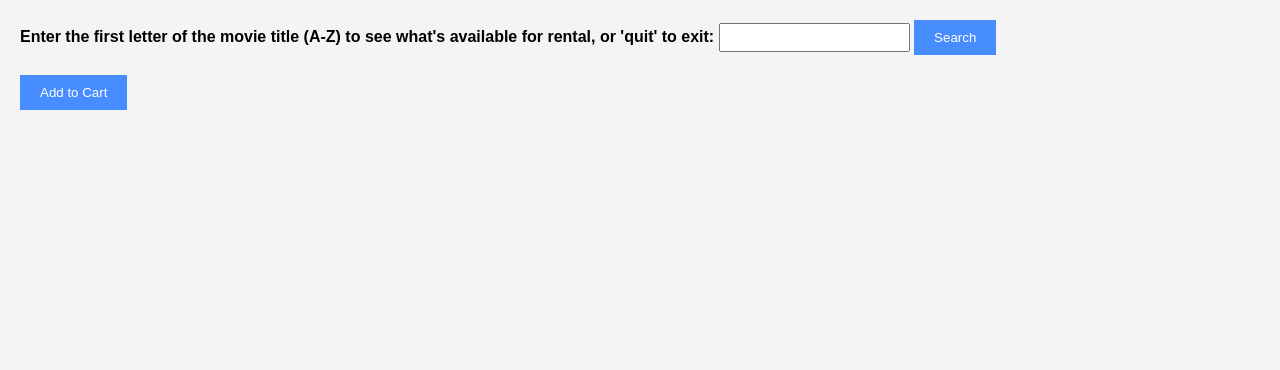
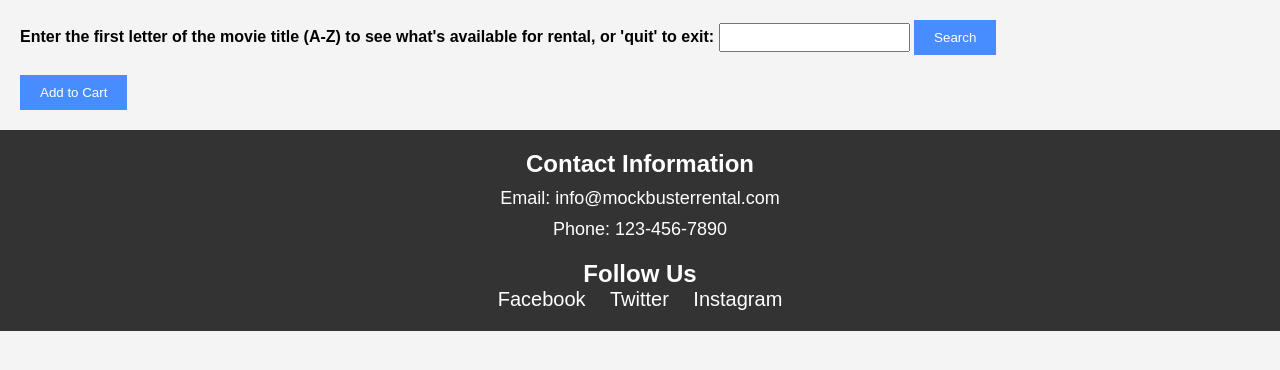
Before and after one commit to Volatar/Group7-repo-projects, a Flask app: page /search in a window 1280 px wide. Shown: the part 100-470 px from the top of the page. Run offline with Flask 3, Linux system fonts and the light colour scheme.

Commit message:
Added contact info to search.html

```diff
--- a/Selenium Lab/website/templates/search.html
+++ b/Selenium Lab/website/templates/search.html
@@ -30,5 +30,18 @@
         <input type="submit" value="Add to Cart">
     </form>
     </div>
+<footer>
+        <div class="contact-info">
+            <h3>Contact Information</h3>
+            <p>Email: info@mockbusterrental.com</p>
+            <p>Phone: 123-456-7890</p>
+        </div>
+        <div class="social-media">
+            <h3>Follow Us</h3>
+            <a href="#">Facebook</a>
+            <a href="#">Twitter</a>
+            <a href="#">Instagram</a>
+        </div>
+    </footer>
 </body>
 </html>
```
